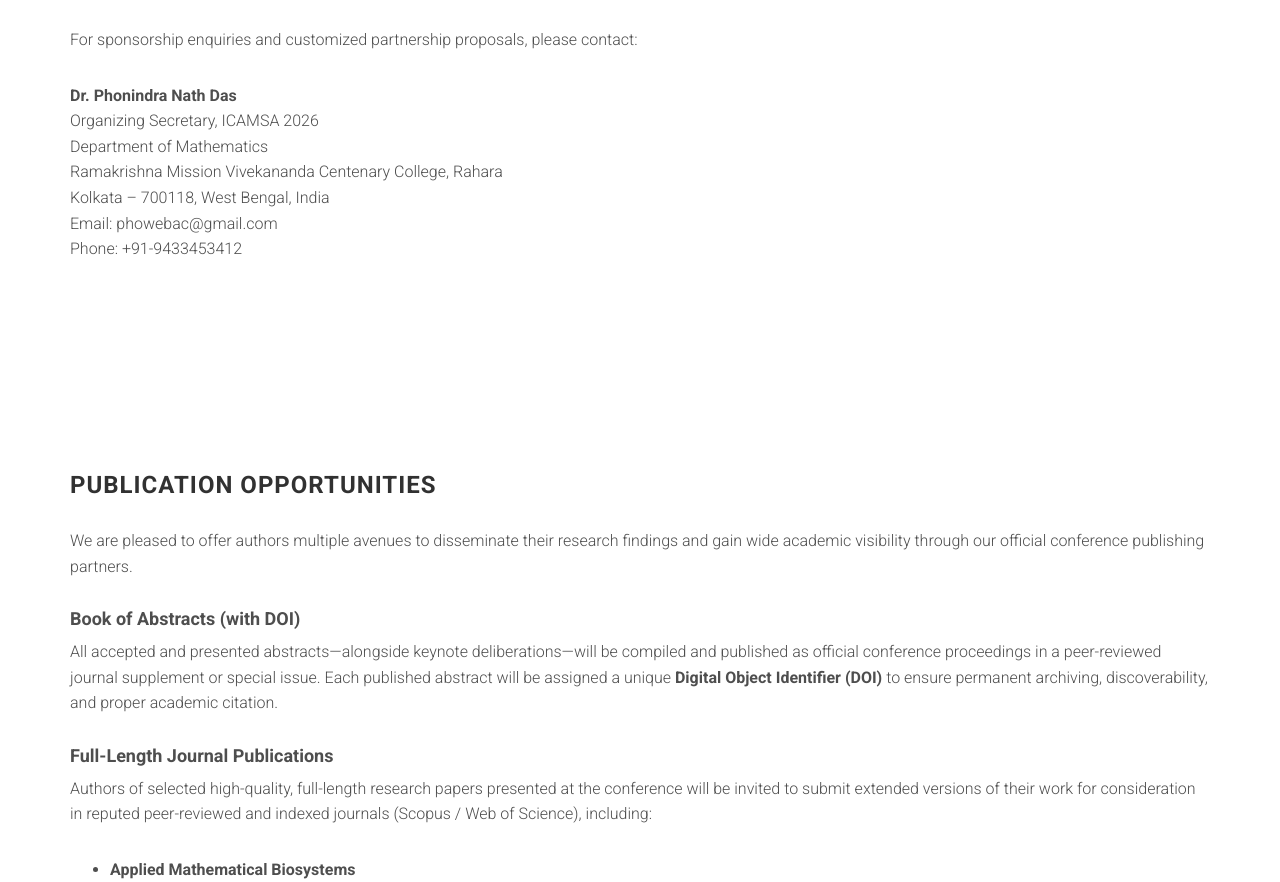
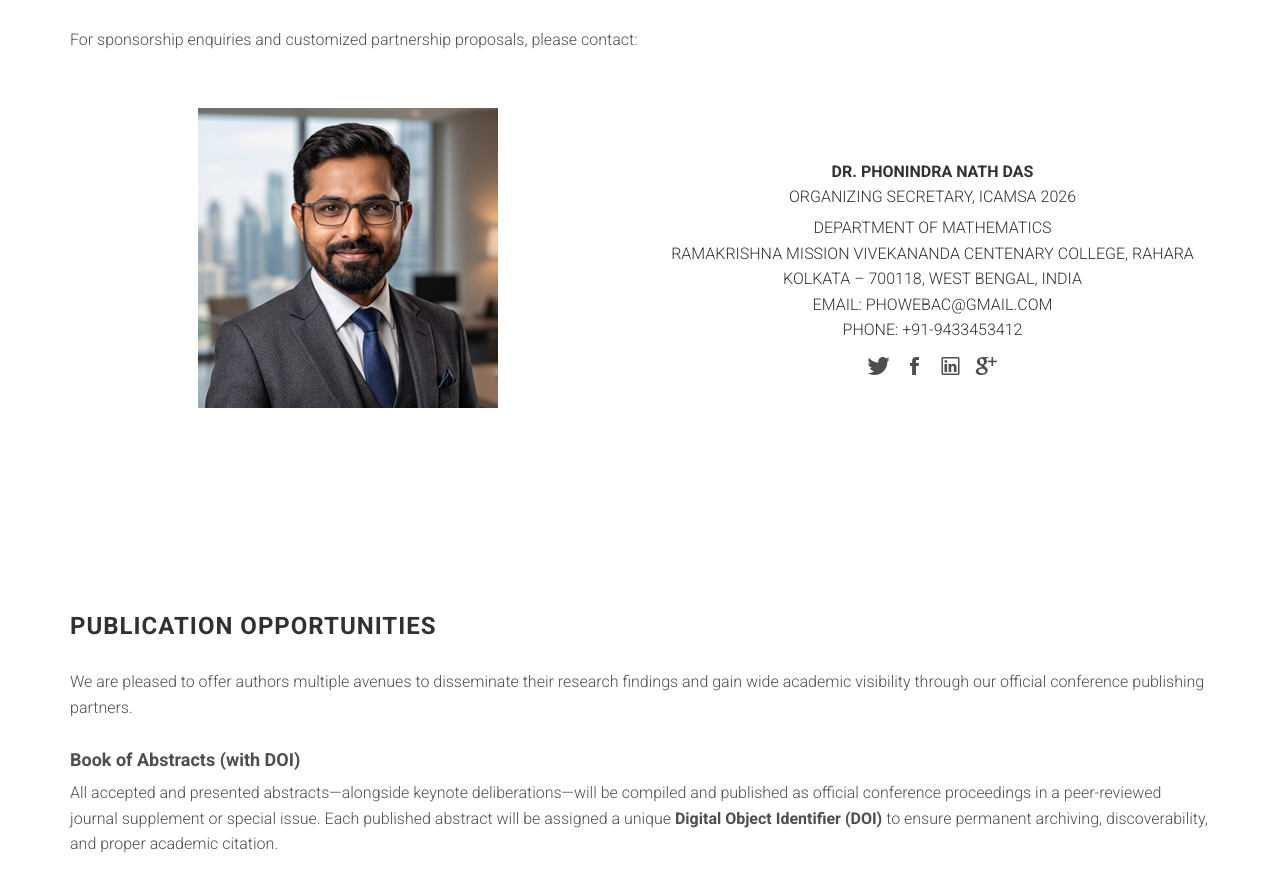
Before and after one commit to icamsa/icamsa.github.io, a website: page index.html in a window 1280 px wide. Shown: the part 8702-9584 px from the top of the page. Drawn offline with Linux system fonts and the light colour scheme; files whose address does not match are found by name.

Commit message:
Update index.html

```diff
--- a/index.html
+++ b/index.html
@@ -860,14 +860,41 @@
                     </ul>
 
                     <p>We offer flexible and customized sponsorship packages to accommodate different organizational interests and promotional objectives. Whether you represent an academic institution, scientific publisher, research organization, technology provider, or industry enterprise, ICAMSA 2026 provides a valuable platform to strengthen your visibility and build lasting connections with the international scientific community. <strong>Partner with ICAMSA 2026 and become a part of an international initiative advancing mathematical sciences and interdisciplinary research.</strong></p>
-                    <p>For sponsorship enquiries and customized partnership proposals, please contact:
-                    <p><strong>Dr. Phonindra Nath Das</strong><br>Organizing Secretary, ICAMSA 2026 <br>
-                                Department of Mathematics <br>
+                    <p>For sponsorship enquiries and customized partnership proposals, please contact:</p>
+
+                    <div class="row">
+                        <div class="col-md-6">
+                            <div class="speaker">
+
+                                <figure>
+                                <img alt="" class="img-responsive center-block" src="assets/images/speakers/speaker-1.jpg">
+                                </figure>
+
+                            </div><!-- /.speaker -->
+                        </div><!-- /.col-md-4 -->
+                        <div class="col-md-6">
+                            <div class="speaker">
+
+                                <p><br><br><strong>Dr. Phonindra Nath Das</strong><br>
+                                Organizing Secretary, ICAMSA 2026</p>
+                                <P>Department of Mathematics <br>
                                 Ramakrishna Mission Vivekananda Centenary College, Rahara  <br>
                                 Kolkata – 700118, West Bengal, India  <br>
                                 Email: phowebac@gmail.com  <br>
                                 Phone: +91-9433453412
-                    </p>
+                                </p>
+                                <ul class="social-block">
+                                <li><a href=""><i class="ion-social-twitter"></i></a></li>
+                                <li><a href=""><i class="ion-social-facebook"></i></a></li>
+                                <li><a href=""><i class="ion-social-linkedin-outline"></i></a></li>
+                                <li><a href=""><i class="ion-social-googleplus"></i></a></li>
+                                </ul>
+                            </div><!-- /.speaker -->
+                        </div><!-- /.col-md-4 -->
+                    </div>
+
+
+
                 </div>
             </div>
         </div>
```
